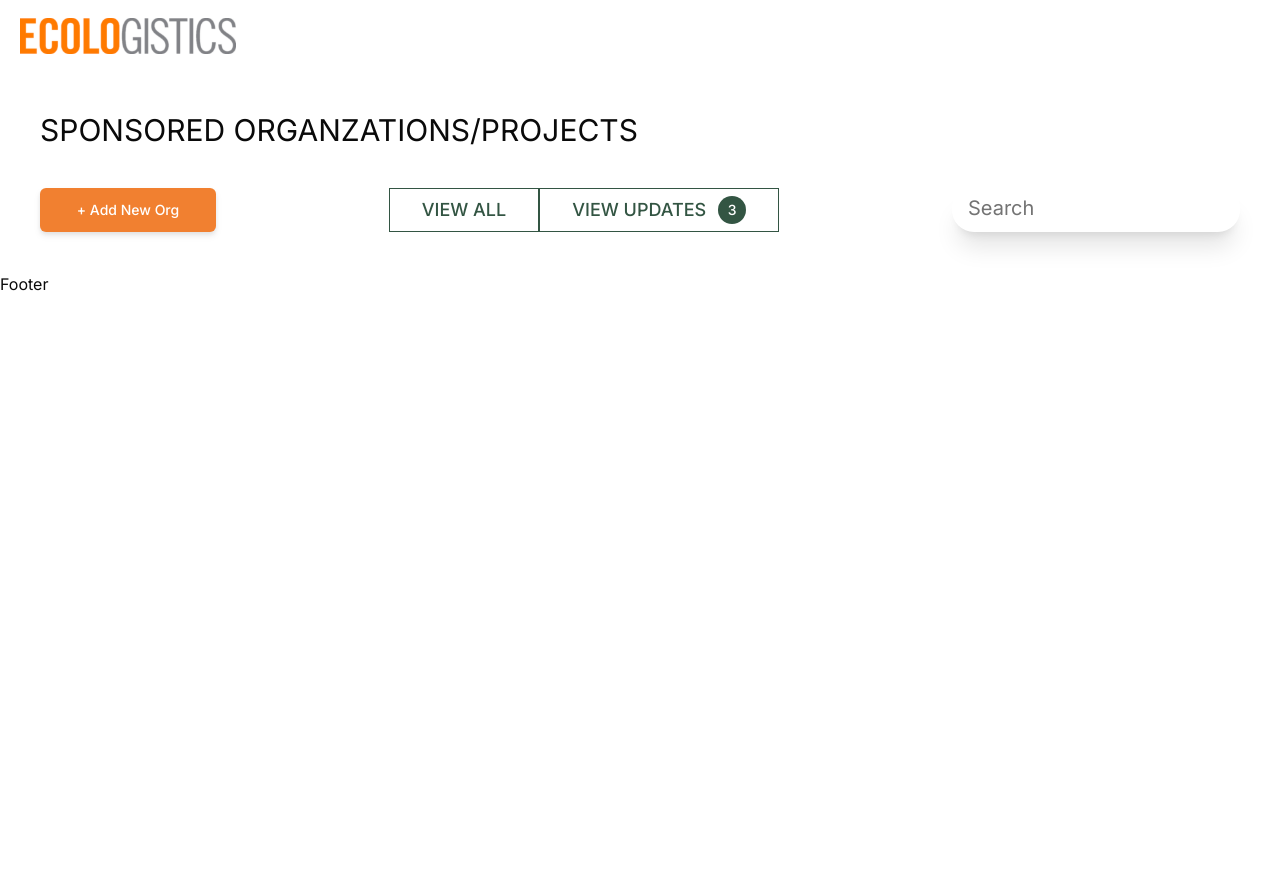
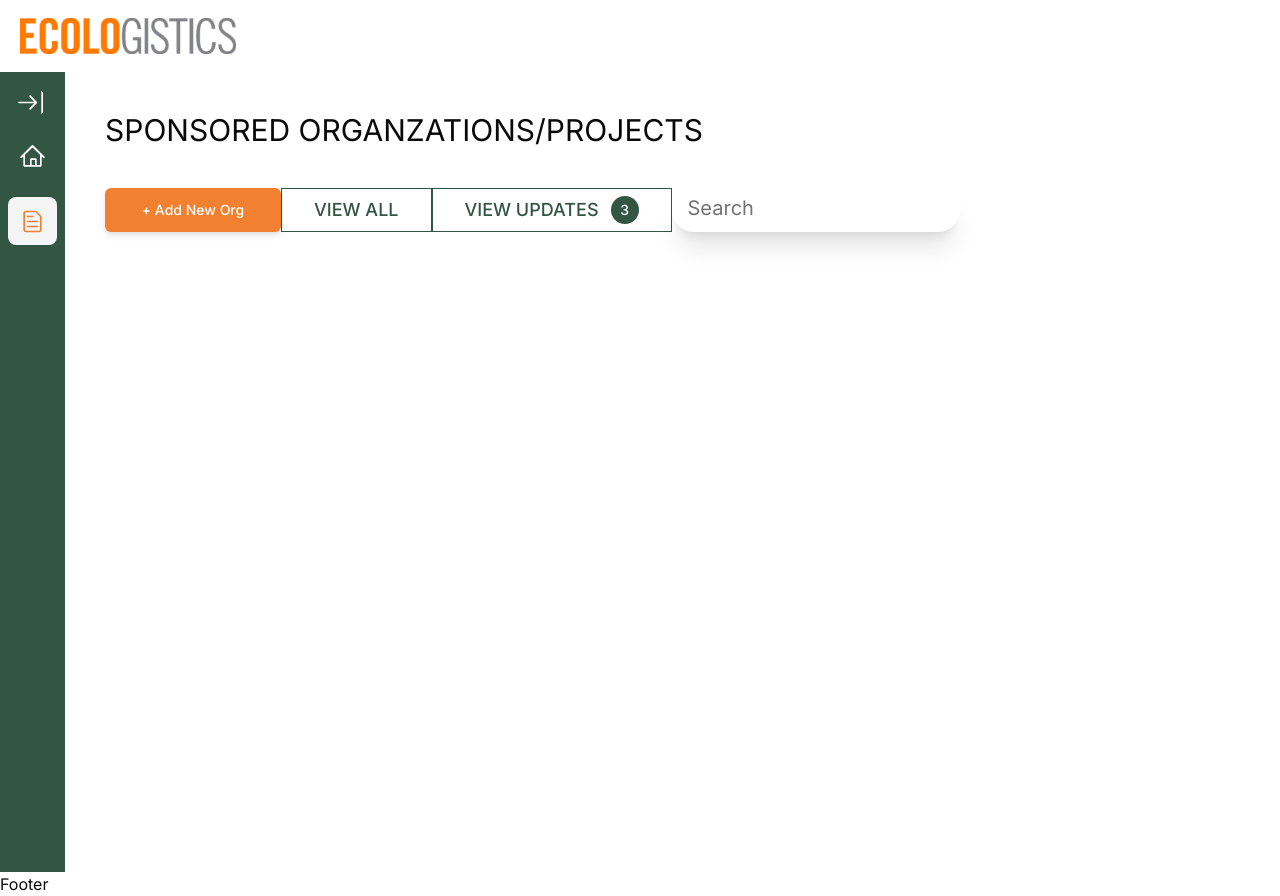
Before and after one commit to hack4impact-calpoly/ecologistics-portal, a Next.js app: page /sponsors in a window 1280 px wide. Before the commit the page ends 800 px from the top, so only its background shows below. Built offline with nearby package versions, Linux system fonts and the light colour scheme.

Commit message:
feat: add sidebar component with links

```diff
--- a/src/app/layout.tsx
+++ b/src/app/layout.tsx
@@ -5,6 +5,7 @@ import { cn } from "@/lib/utils";
 import Header from "@/components/header";
 import Footer from "@/components/footer";
 import { ClerkProvider } from "@clerk/nextjs";
+import Sidebar from "@/components/sidebar";
 
 export const fontSans = FontSans({
   subsets: ["latin"],
@@ -32,7 +33,10 @@ export default function RootLayout({
           )}
         >
           <Header />
-          {children}
+          <div className="flex">
+            <Sidebar />
+            {children}
+          </div>
           <Footer />
         </body>
       </ClerkProvider>
--- /dev/null
+++ b/src/components/nav.tsx
@@ -0,0 +1,42 @@
+"use client";
+
+import Link from "next/link";
+
+import { cn } from "@/lib/utils";
+import { buttonVariants } from "./ui/button";
+import { usePathname } from "next/navigation";
+
+interface NavProps {
+  isCollapsed: boolean;
+  links: {
+    title: string;
+    route: string;
+    icon: any;
+  }[];
+}
+
+export function Nav({ links, isCollapsed }: NavProps) {
+  const pathname = usePathname();
+  const isItemActive = (path: string) => {
+    return path === pathname;
+  };
+  return (
+    <nav className="flex flex-col gap-4 px-2">
+      {links.map((link, index) => (
+        <Link
+          key={index}
+          href={link.route}
+          className={cn(
+            buttonVariants({ variant: "ghost", size: "sm" }),
+            "justify-start rounded-lg py-6 hover:text-[#F18030] text-white",
+            !isCollapsed && "w-60",
+            isItemActive(link.route) && "text-[#F18030] bg-accent",
+          )}
+        >
+          <link.icon className="h-[25px] w-[25px]" />
+          {!isCollapsed && <span className="text-base ml-5">{link.title}</span>}
+        </Link>
+      ))}
+    </nav>
+  );
+}
--- /dev/null
+++ b/src/components/sidebar.tsx
@@ -0,0 +1,50 @@
+"use client";
+import React, { useState } from "react";
+import { Nav } from "./nav";
+import {
+  HomeIcon,
+  FileTextIcon,
+  PinLeftIcon,
+  PinRightIcon,
+} from "@radix-ui/react-icons";
+
+const Sidebar = () => {
+  const [isCollapsed, setIsCollapsed] = useState(true);
+
+  return (
+    <div
+      className={`flex flex-col h-screen bg-[#335543] ${
+        !isCollapsed ? "w-64" : "w-17"
+      }`}
+    >
+      {isCollapsed ? (
+        <PinRightIcon
+          className="h-[45px] w-[45px] text-white mx-auto my-2 hover:bg-gray-200 hover:bg-opacity-50 p-2 rounded-full cursor-pointer"
+          onClick={() => setIsCollapsed(!isCollapsed)}
+        />
+      ) : (
+        <PinLeftIcon
+          className="h-[45px] w-[45px] text-white place-self-end my-2 mr-2 p-2 hover:bg-gray-200 hover:bg-opacity-50 rounded-full cursor-pointer"
+          onClick={() => setIsCollapsed(!isCollapsed)}
+        />
+      )}
+      <Nav
+        isCollapsed={isCollapsed}
+        links={[
+          {
+            title: "Home",
+            route: "/",
+            icon: HomeIcon,
+          },
+          {
+            title: "Sponsors",
+            route: "/sponsors",
+            icon: FileTextIcon,
+          },
+        ]}
+      />
+    </div>
+  );
+};
+
+export default Sidebar;
```
